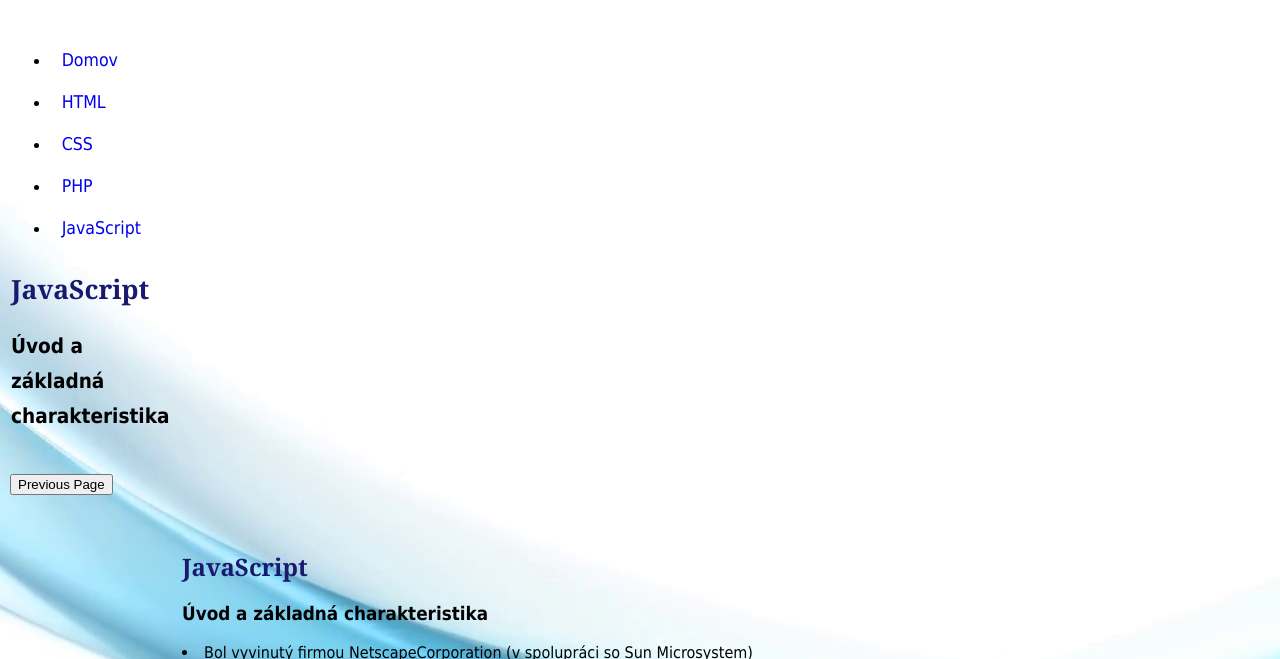
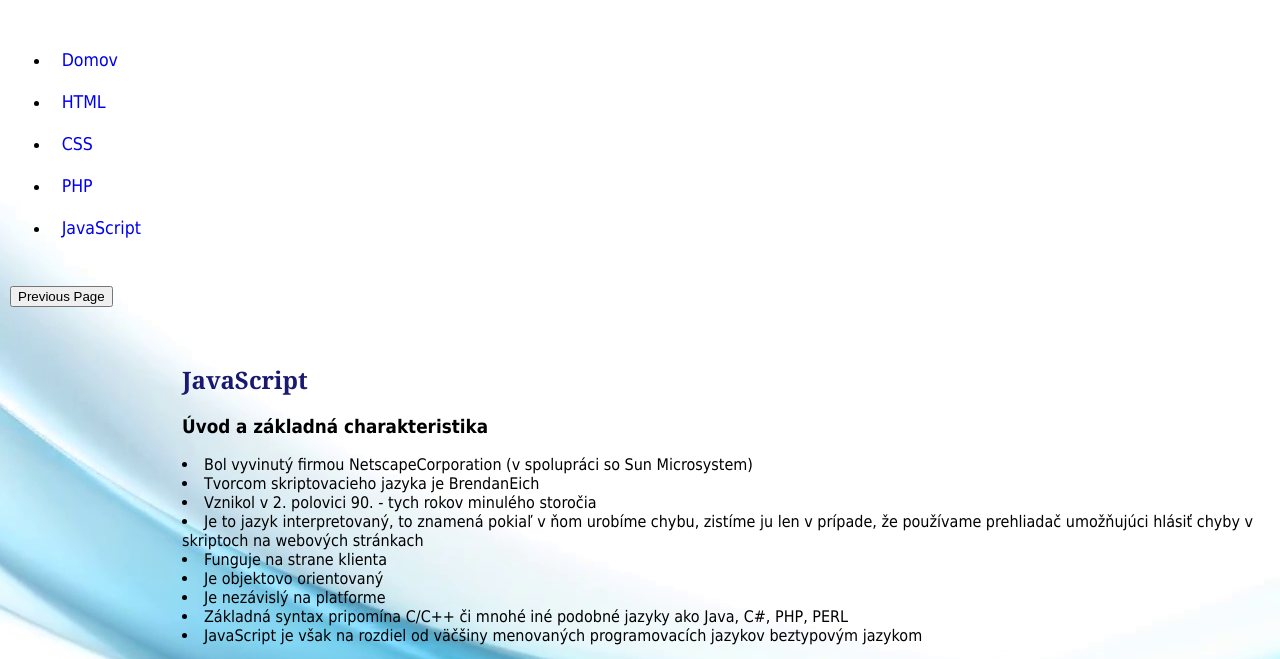
Before and after one commit to Pravlad/spolocny-projekt, a plain HTML site: page javascript.html in a window 1280 px wide. Shown: the part 118-777 px from the top of the page. Drawn offline with Linux system fonts and the light colour scheme.

Commit message:
oprava picoviny

```diff
--- a/javascript.html
+++ b/javascript.html
@@ -27,10 +27,7 @@
         <li><td class="selected"><a href="javascript.html">JavaScript</a></li>
 
        </ul>
-<h2>JavaScript</h2>
-<h3>Úvod a základná charakteristika<h3>
 
-      </ul>
 	   </div>
 <FORM>
 <INPUT TYPE="Button" VALUE="Previous Page" onClick="history.go(-1)">
```
